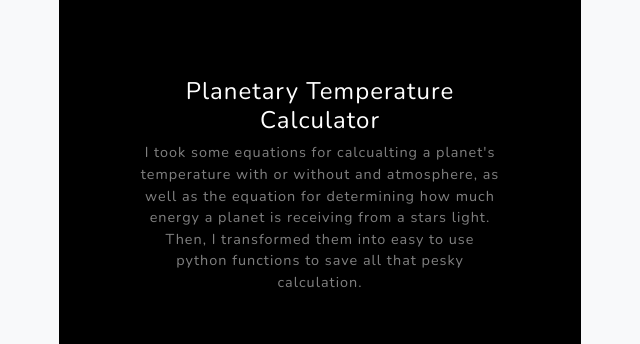
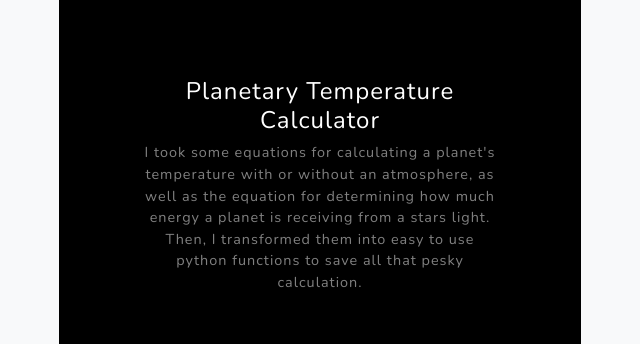
Before and after one commit to NolanRBrewer/NolanRBrewer.github.io, a plain HTML site: page index.html in a window 1280 px wide. Shown: the part 2337-2681 px from the top of the page, 59-699 px from the left. Drawn offline with nearby package versions, Linux system fonts and the light colour scheme.

Commit message:
Update index.html
typo corrections

```diff
--- a/index.html
+++ b/index.html
@@ -100,7 +100,7 @@
                             <div class="d-flex h-100">
                                 <div class="project-text w-100 my-auto text-center text-lg-right">
                                     <h4 class="text-white">Planetary Temperature Calculator</h4>
-                                    <p class="mb-0 text-white-50">I took some equations for calcualting a planet's temperature with or without and atmosphere, as well as the equation for determining how much energy a planet is receiving from a stars light. Then, I transformed them into easy to use python functions to save all that pesky calculation.</p>
+                                    <p class="mb-0 text-white-50">I took some equations for calculating a planet's temperature with or without an atmosphere, as well as the equation for determining how much energy a planet is receiving from a stars light. Then, I transformed them into easy to use python functions to save all that pesky calculation.</p>
                                 </div>
                             </div>
                         </div>
```
